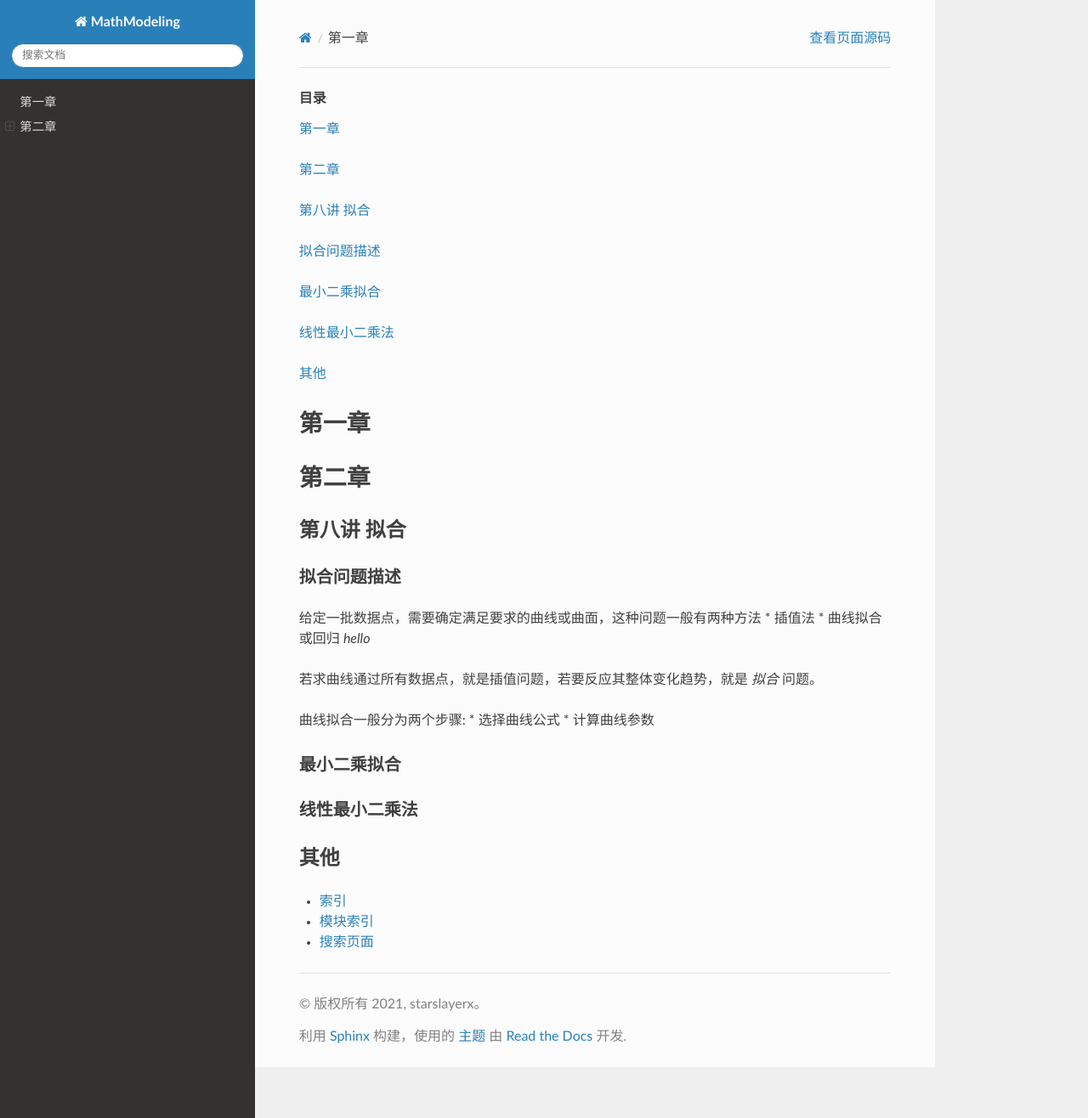
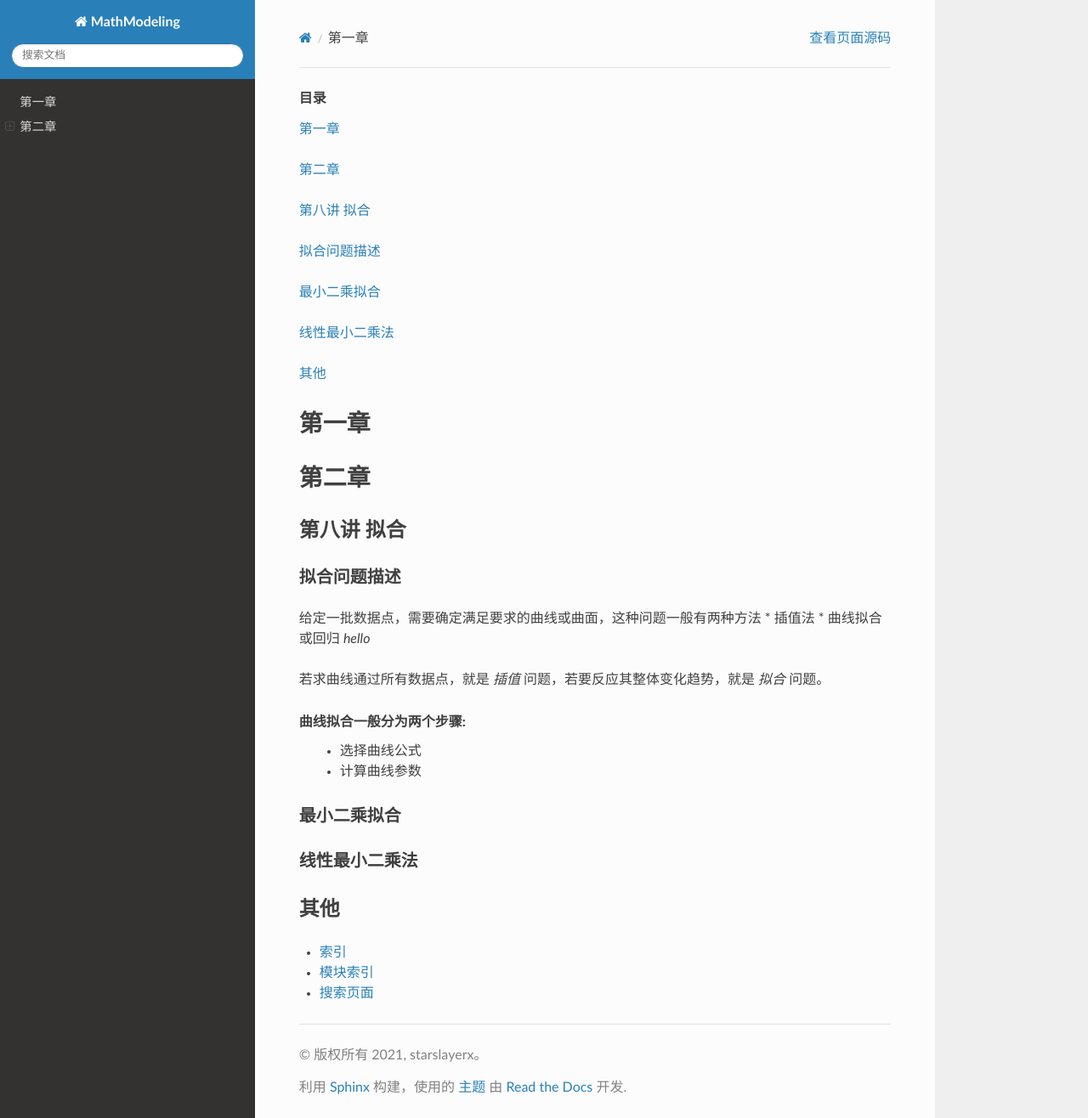
Before and after one commit to Starslayerx/MathModeling, a Sphinx documentation site: the page built from docs/source/index.rst, in a window 1280 px wide and 1316 px high. Shown: the whole window at 85% size. Built offline with Sphinx 7.4.7 and the Read the Docs theme 2.0.0, drawn with Linux system fonts in a browser that asks for light colours.

```diff
--- a/docs/source/index.rst
+++ b/docs/source/index.rst
@@ -28,11 +28,11 @@
 * 曲线拟合或回归
 *hello*
 
-若求曲线通过所有数据点，就是插值问题，若要反应其整体变化趋势，就是 *拟合* 问题。
+若求曲线通过所有数据点，就是 *插值* 问题，若要反应其整体变化趋势，就是 *拟合* 问题。
 
 曲线拟合一般分为两个步骤:
-* 选择曲线公式
-* 计算曲线参数
+ * 选择曲线公式
+ * 计算曲线参数
 
 ==============
 最小二乘拟合
```
